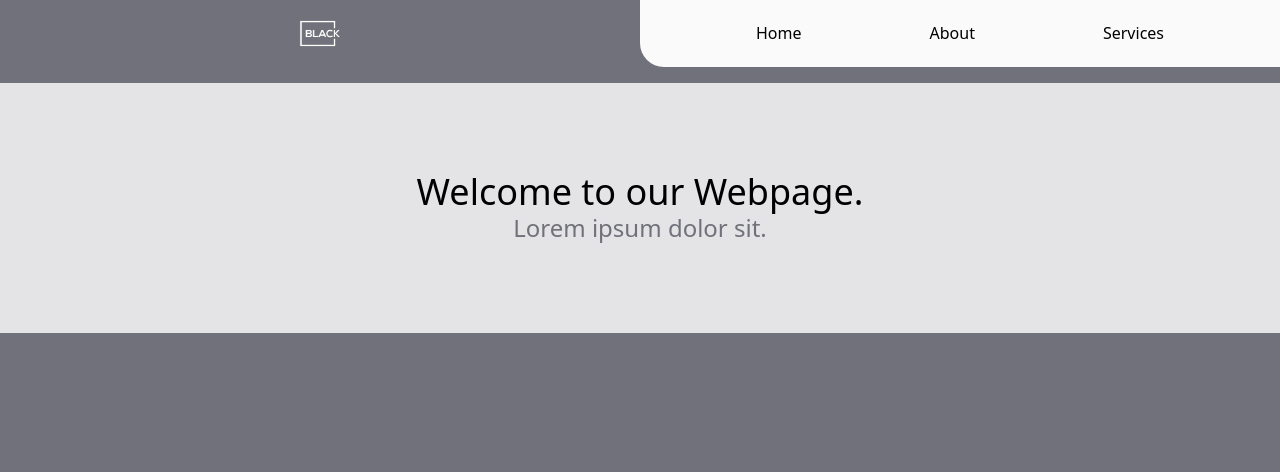
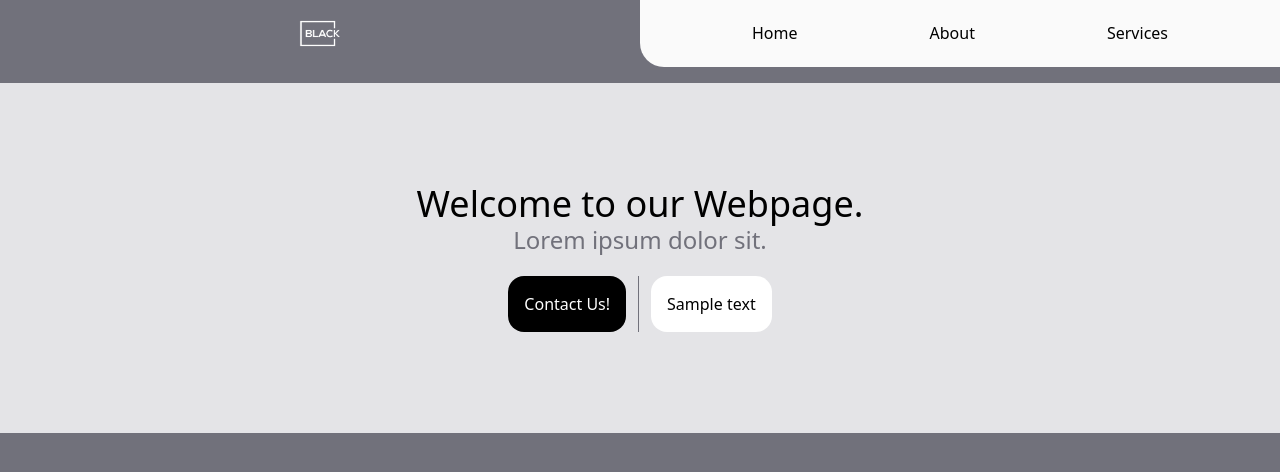
Before and after one commit to Exterval/My-First-Tailwind-Site, a React (Vite) app in the folder webapp/: page / in a window 1280 px wide. Shown: the top 472 px of the page. Built offline with nearby package versions, Linux system fonts and the light colour scheme.

Commit message:
added hero section

```diff
--- a/webapp/src/components/NavBar.jsx
+++ b/webapp/src/components/NavBar.jsx
@@ -4,9 +4,9 @@ export default function NavBar() {
         <div className="w-dvw h-1/12 flex flex-row justify-around" style={{position: 'sticky', top: '0'}}>
             <img src="src/assets/logo.png" className="object-contain w-full" style={{textAlign: 'center'}} alt="Logo Image" />
             <ul className="flex flex-row items-center justify-evenly w-full bg-zinc-50 rounded-bl-3xl">
-                <li className="hover:bg-zinc-500/50 rounded-4xl p-3" style={{transition: '0.2s ease-in'}}><a href="#" className="hover:text-zinc-600" style={{transition: '0.2s ease-in'}}>Home</a></li>
-                <li className="hover:bg-zinc-500/50 rounded-4xl p-3" style={{transition: '0.2s ease-in'}}><a href="#" className="hover:text-zinc-600" style={{transition: '0.2s ease-in'}}>About</a></li>
-                <li className="hover:bg-zinc-500/50  rounded-4xl p-3" style={{transition: '0.2s ease-in'}}><a href="#" className="hover:text-zinc-600" style={{transition: '0.2s ease-in'}}>Services</a></li>
+                <li className="hover:bg-zinc-500/50 rounded-4xl px-5 py-2" style={{transition: '0.2s ease-in'}}><a href="#" className="hover:text-zinc-600" style={{transition: '0.2s ease-in'}}>Home</a></li>
+                <li className="hover:bg-zinc-500/50 rounded-4xl px-5 py-2" style={{transition: '0.2s ease-in'}}><a href="#" className="hover:text-zinc-600" style={{transition: '0.2s ease-in'}}>About</a></li>
+                <li className="hover:bg-zinc-500/50  rounded-4xl px-5 py-2" style={{transition: '0.2s ease-in'}}><a href="#" className="hover:text-zinc-600" style={{transition: '0.2s ease-in'}}>Services</a></li>
             </ul>
         </div>
     )
--- a/webapp/src/sections/Main.jsx
+++ b/webapp/src/sections/Main.jsx
@@ -1,9 +1,14 @@
 export default function Main() {
     return(
         <section id="main">
-            <div className="bg-zinc-200 w-full flex flex-col justify-center my-4" style={{height: '250px'}}>
+            <div className="bg-zinc-200 w-full flex flex-col justify-center my-4" style={{height: '350px'}}>
                 <h1 className="text-center text-4xl">Welcome to our Webpage.</h1>
-                <p className="text-2xl text-zinc-500 text-center">Lorem ipsum dolor sit.</p>
+                <p className="text-2xl text-zinc-500 text-center mb-5">Lorem ipsum dolor sit.</p>
+                <div className="mx-auto flex flex-row">
+                    <button className="bg-black text-white p-4 rounded-2xl hover:bg-white hover:text-black hover:-translate-y-1 hover:shadow-2xs" id="" style={{transition: '0.3s ease-in'}}>Contact Us!</button>
+                    <div style={{width: '1px', height:'100%'}} className="bg-zinc-500 mx-3"></div>
+                    <button className="bg-white text-black p-4 rounded-2xl hover:bg-black hover:text-white hover:-translate-y-1 hover:shadow-2xs" id="" style={{transition: '0.3s ease-in'}}>Sample text</button>
+                </div>
             </div>
         </section>
     )
```
